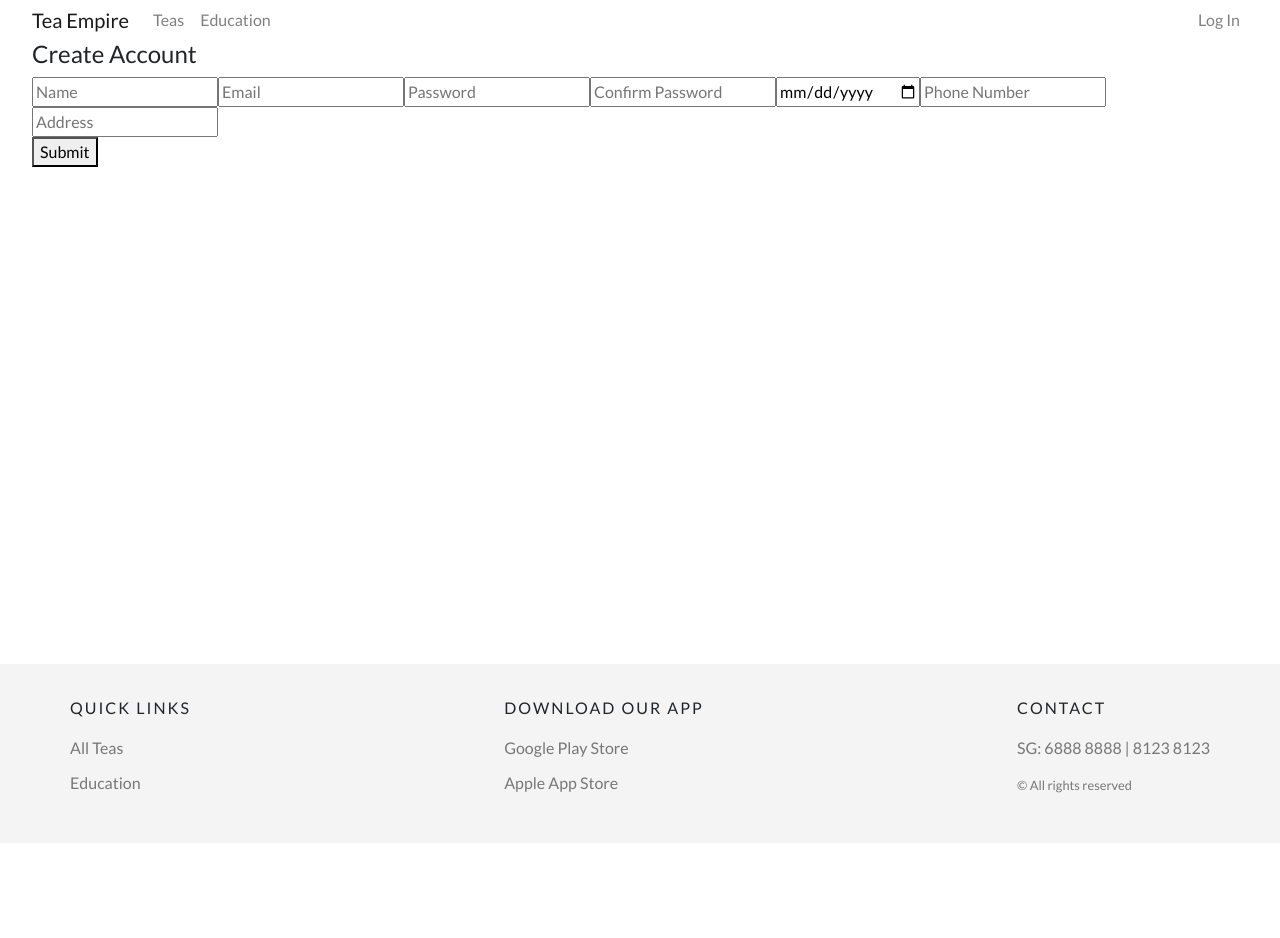
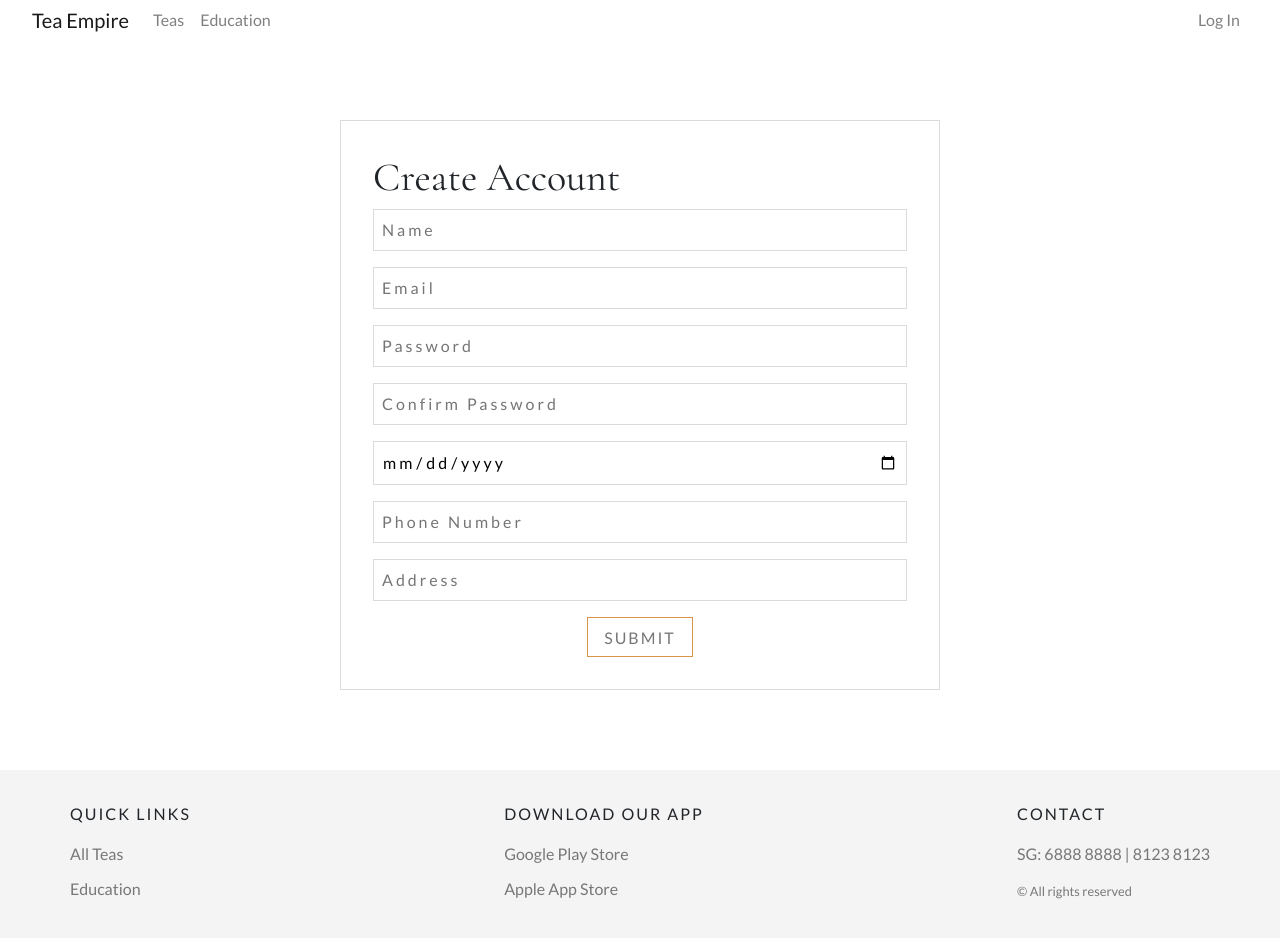
Before and after one commit to yongsannnn/TGC-react, a React (Create React App) app in the folder tgc-react/: page /register in a window 1280 px wide. Shown: the top 938 px of the page. Before the commit the page ends 843 px from the top, so only its background shows below. Built offline with nearby package versions, Linux system fonts and the light colour scheme.

Commit message:
Added css and conditional rendering for creating account

```diff
--- a/tgc-react/src/components/CreateAccount.js
+++ b/tgc-react/src/components/CreateAccount.js
@@ -16,31 +16,82 @@ export default function CreateAccount() {
     const [phone, setPhone] = useState("")
     const [address, setAddress] = useState("")
     const [isPasswordSame, setIsPasswordSame] = useState(false)
+    const [isNameLong, setIsNameLong] = useState(false)
+    const [isEmailFormat, setIsEmailFormat] = useState(false)
+    const [isDOBEmpty, setIsDOBEmpty] = useState(false)
+    const [isPhoneEmpty, setIsPhoneEmpty] = useState(false)
+    const [addressLength, setAddressLength] = useState(false)
+    const [registerError, setRegisterError] = useState(false)
     let context = useContext(LoginContext)
 
+    function validateEmail(email) {
+        let reg = /\S+@\S+\.\S+/;
+        return reg.test(email);
+
+    }
 
     return (
         <React.Fragment>
-            <h4>Create Account</h4>
+            <div className="page-width">
+                <div className="login-wrapper">
+                    <h1>Create Account</h1>
                     <div>
-                <input type="text" placeholder="Name" name="name" value={name} onChange={(e) => setName(e.target.value)}></input>
-                <input type="text" placeholder="Email" name="email" value={email} onChange={(e) => setEmail(e.target.value)}></input>
-                <input type="password" placeholder="Password" name="password" value={password} onChange={(e) => setPassword(e.target.value)}></input>
-                <input type="password" placeholder="Confirm Password" name="confirmPassword" value={confirmPassword} onChange={(e) => setConfirmPassword(e.target.value)}></input>
-                <input type="date" placeholder="Date of Birth" name="date" value={date} onChange={(e) => setDate(e.target.value)}></input>
-                <input type="number" placeholder="Phone Number" name="phone" value={phone} onChange={(e) => setPhone(e.target.value)}></input>
-                <input type="text" placeholder="Address" name="address" value={address} onChange={(e) => setAddress(e.target.value)}></input>
+                        <input type="text" className="login-input" placeholder="Name" name="name" value={name} onChange={(e) => setName(e.target.value)}></input>
+                        <input type="text" className="login-input" placeholder="Email" name="email" value={email} onChange={(e) => setEmail(e.target.value)}></input>
+                        <input type="password" className="login-input" placeholder="Password" name="password" value={password} onChange={(e) => setPassword(e.target.value)}></input>
+                        <input type="password" className="login-input" placeholder="Confirm Password" name="confirmPassword" value={confirmPassword} onChange={(e) => setConfirmPassword(e.target.value)}></input>
+                        <input type="date" className="login-input" placeholder="Date of Birth" name="date" value={date} onChange={(e) => setDate(e.target.value)}></input>
+                        <input type="number" className="login-input" placeholder="Phone Number" name="phone" value={phone} onChange={(e) => setPhone(e.target.value)}></input>
+                        <input type="text" className="login-input" placeholder="Address" name="address" value={address} onChange={(e) => setAddress(e.target.value)}></input>
                     </div>
-            <p style={{ display: isPasswordSame === true ? "block" : "none" }}>Password is not the same!! </p>
-            <button onClick={
+                    <p className="warning-text" style={{ display: isNameLong === true ? "block" : "none" }}>*Name is too long. Length must be shorter than 45 characters. </p>
+                    <p className="warning-text" style={{ display: isEmailFormat === true ? "block" : "none" }}>*Invalid Email format.</p>
+                    <p className="warning-text" style={{ display: isPasswordSame === true ? "block" : "none" }}>*Password does not match. </p>
+                    <p className="warning-text" style={{ display: isDOBEmpty === true ? "block" : "none" }}>*Date Of Birth is empty. </p>
+                    <p className="warning-text" style={{ display: isPhoneEmpty === true ? "block" : "none" }}>*Phone Number is empty. </p>
+                    <p className="warning-text" style={{ display: addressLength === true ? "block" : "none" }}>*Address is too long. Length must be shorter than 255 characters. </p>
+
+
+
+                    <div className="login-btn-wrapper">
+                        <button className="cta" onClick={
                             async () => {
-                    // Validation on react can use flag and conditional rendering for error sentences
-
-                    // Check if confirm password and password is the same
+                                // Validation on react using flag and conditional rendering for error sentences
+                                if (name.length > 45) {
+                                    setIsNameLong(true)
+                                } else {
+                                    setIsNameLong(false)
+                                }
+                                if (validateEmail(email) === false) {
+                                    setIsEmailFormat(true)
+                                } else {
+                                    setIsEmailFormat(false)
+                                }
                                 if (password !== confirmPassword) {
                                     setIsPasswordSame(true)
                                 } else {
-                        // Send data to url
+                                    setIsPasswordSame(false)
+                                }
+
+                                if (!date) {
+                                    setIsDOBEmpty(true)
+                                } else {
+                                    setIsDOBEmpty(false)
+                                }
+
+                                if (!phone) {
+                                    setIsPhoneEmpty(true)
+                                } else {
+                                    setIsPhoneEmpty(false)
+                                }
+                                if (address.length > 255) {
+                                    setAddressLength(true)
+                                } else {
+                                    setAddressLength(false)
+                                }
+
+                                 if (isNameLong === false && isEmailFormat === false && isPasswordSame === false && isDOBEmpty === false && isPhoneEmpty === false && addressLength === false) {
+                                    // Send data to url when all flag is false
                                     const response = await axios.post(baseUrl + "/api/users/register", {
                                         "name": name,
                                         "email": email,
@@ -49,17 +100,21 @@ export default function CreateAccount() {
                                         "contact_number": phone,
                                         "date_of_birth": date
                                     })
-                        if (response.data !== "Unable to create user"){
-                            context.setUserId(response.data.id)
+                                    if (response.data !== "Unable to create user") {
                                         history.goBack("/")
                                     } else {
+                                        setRegisterError(true)
                                         console.log(response.data)
                                     }
-
                                 }
-
                             }
                         }>Submit</button>
+
+                    </div>
+                    <p className="warning-text" style={{ display: registerError === true ? "block" : "none" }}>*Unable to create account. Check error messages or try again later. </p>
+                </div>
+
+            </div>
         </React.Fragment>
     );
 }
--- a/tgc-react/src/components/EditAccount.js
+++ b/tgc-react/src/components/EditAccount.js
@@ -129,7 +129,7 @@ export default function EditAccount() {
                                 display: changeAddress === true ? "block" : "none"
                             }}>
                                 <input className="login-input" type="text" placeholder="New Address" name="newAddress" onChange={(e) => setNewAddress(e.target.value)}></input>
-                                <p className="warning-text" style={{ display: addressLength === true ? "block" : "none" }}>*Address length is too long. Length must be shorter than 255 characters.</p>
+                                <p className="warning-text" style={{ display: addressLength === true ? "block" : "none" }}>*Address is too long. Length must be shorter than 255 characters.</p>
 
                                 <button className="cta" onClick={
                                     async () => {
```
Lines whose indentation alone changed are shown as unchanged.
